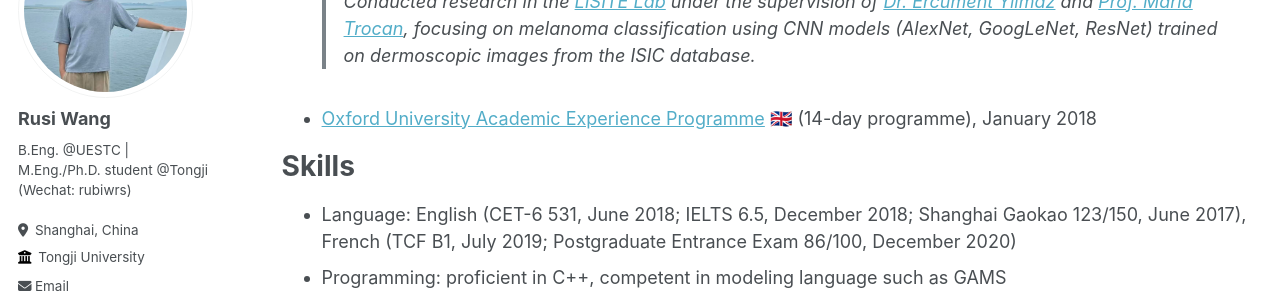
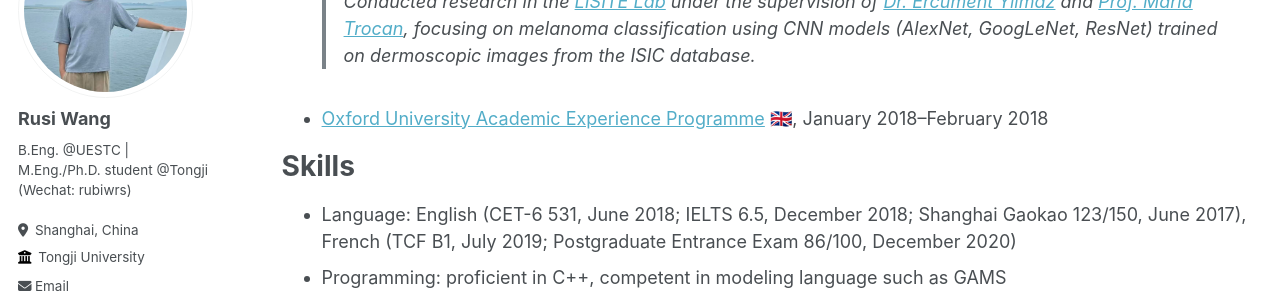
Before and after one commit to RusiWang99/RusiWang99.github.io, a Jekyll site: the page built from _pages/cv.md, in a window 1280 px wide and 900 px high, scrolled down 1561 px. Shown: the part 183-483 px from the top of the window. Built offline with Jekyll 4.4.1, drawn with Linux system fonts in a browser that asks for light colours; some web fonts are replaced.

Commit message:
Update cv.md

```diff
--- a/_pages/cv.md
+++ b/_pages/cv.md
@@ -41,7 +41,7 @@ International Experience
 ======
 * Research Trainee at Institut Supérieur d'Électronique de Paris 🇫🇷, September 2019–February 2020
 > Conducted research in the [LISITE Lab](https://www.isep.fr/en/research-at-isep/) under the supervision of [Dr. Ercüment Yılmaz](https://scholar.google.com/citations?user=1UesTpIAAAAJ&hl=en) and [Prof. Maria Trocan](https://scholar.google.com/citations?user=XEnZikgAAAAJ&hl=en&oi=sra), focusing on melanoma classification using CNN models (AlexNet, GoogLeNet, ResNet) trained on dermoscopic images from the ISIC database.
-* [Oxford University Academic Experience Programme](https://oice.uestc.edu.cn/info/1079/10748.htm) 🇬🇧 (14-day programme), January 2018
+* [Oxford University Academic Experience Programme](https://oice.uestc.edu.cn/__local/2/4C/BB/27A567A3E5B5C7B359C5451CA54_CA427CB4_2DE9F7.pdf?e=.pdf) 🇬🇧, January 2018–February 2018
 
 Skills
 ======
```
